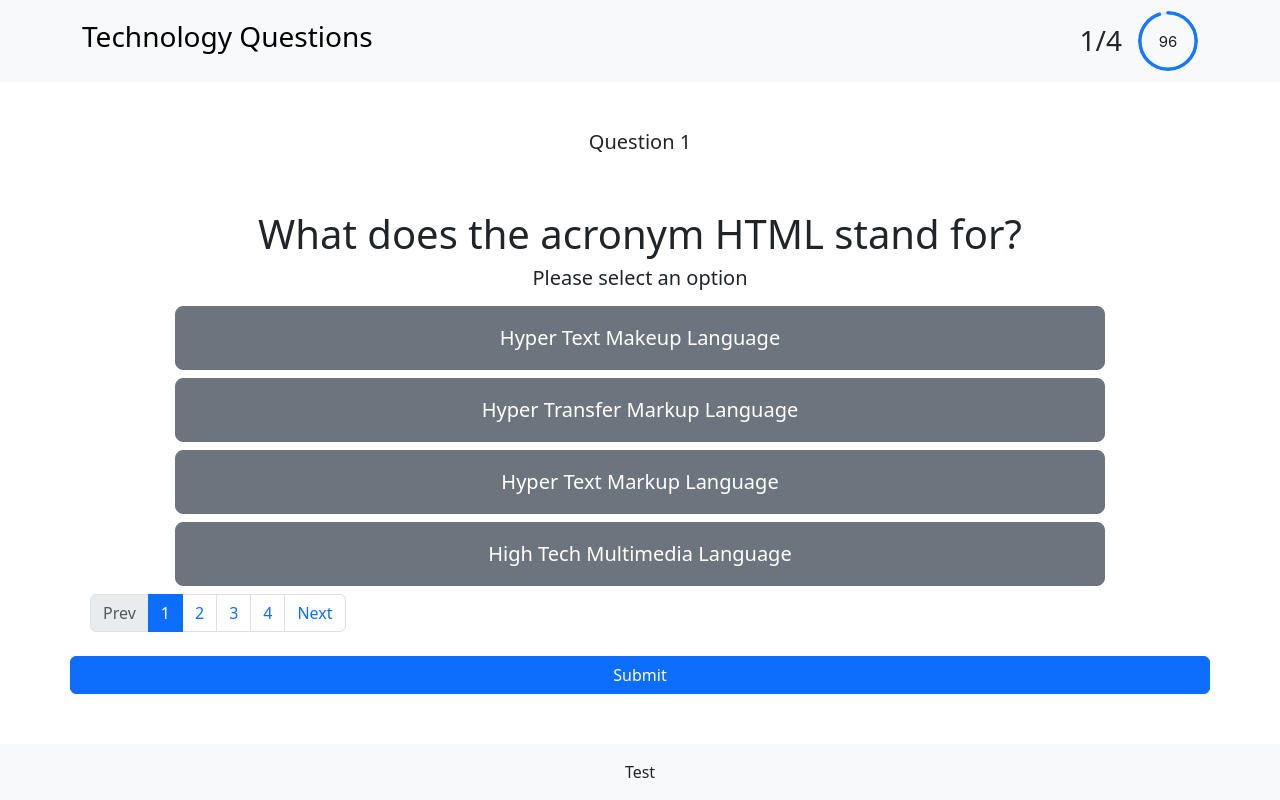
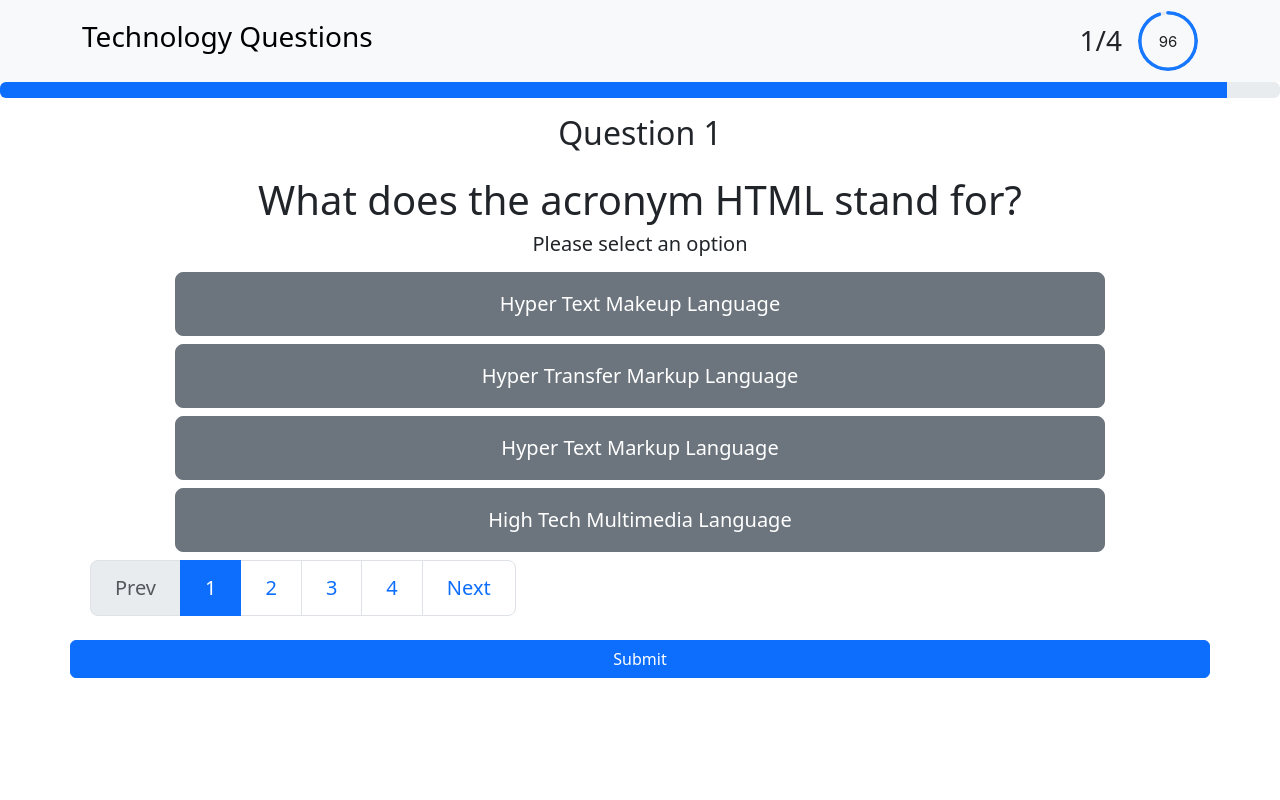
Before and after one commit to Ghosty1667/TechnologyQuiz, a React (Vite) app: page / in a window 1280 px wide. Built offline with nearby package versions, Linux system fonts and the light colour scheme.

Commit message:
Cleaned up use and created release version 1

```diff
--- a/src/compoments/NavBar.tsx
+++ b/src/compoments/NavBar.tsx
@@ -7,6 +7,7 @@ interface NavbarInfo {
   currentTime? : number;
 }
 
+const totalTime : number = 120;
 
 export const NavBar : React.FC<NavbarInfo> = ({currentQuestion, totalQuestion,currentTime}) => {
   return (
@@ -17,11 +18,18 @@ export const NavBar : React.FC<NavbarInfo> = ({currentQuestion, totalQuestion,cu
             <h3> Technology Questions</h3>
           </a>
           <div className="d-flex align-items-center" role="">
-          {totalQuestion ? <h3 className="m-3">{currentQuestion+1}/{totalQuestion}</h3> : ""}
-          {currentTime ? <Progress size={"small"} type="circle" percent={(currentTime/120 * 100)}  format={(currentTime) => `${currentTime?.toFixed()}`}/>: ""}
+          {totalQuestion  ? <h3 className="m-3">{currentQuestion!+1}/{totalQuestion}</h3> : ""}
+          {currentTime ? <Progress size={"small"} type="circle" percent={(currentTime/totalTime * 100)}  format={(currentTime) => `${currentTime?.toFixed()}`}/>: ""}
+
+
           </div>
+
         </div>
+
       </nav>
+      {currentTime ? <div className="progress">
+                <div className="progress-bar" role="progressbar" style={{ width: `${currentTime/totalTime * 100}%` }} aria-valuenow={(currentTime/totalTime * 100)} aria-valuemin={0} aria-valuemax={100}></div>
+            </div> : ""}
     </div>
   );
 }
--- a/src/compoments/ProgressBar.tsx
+++ b/src/compoments/ProgressBar.tsx
@@ -1,8 +1,9 @@
 import { useState } from "react";
 import response from "../types/response";
 
+
 export const ProgressBar : React.FC<response> = ({questions,response}) => {
-    const [progress, setProgress] = useState<number>(getScore());
+    const [progress] = useState<number>(getScore());
 
     const getColor = () => {
         if (progress < 40) {
@@ -15,6 +16,8 @@ export const ProgressBar : React.FC<response> = ({questions,response}) => {
         }
     }
 
+
+
     function getScore(){
         let score = 0;
         questions?.map((questions, index : number ) => {
@@ -22,15 +25,15 @@ export const ProgressBar : React.FC<response> = ({questions,response}) => {
             score++;
             console.log(questions.answer[response[index]] +" " + questions.answer[questions.correct])
            }})
-        score = score / questions.length * 100
 
         return score
     }
 
     return (
         <div className="container">
+            <h2>Score: {progress} / {questions.length}</h2>
             <div className="progress">
-                <div className="progress-bar" role="progressbar" style={{ width: `${progress}%`, backgroundColor: getColor() }} aria-valuenow={progress} aria-valuemin={0} aria-valuemax={100}></div>
+                <div className="progress-bar" role="progressbar" style={{ width: `${progress / questions.length * 100}%`, backgroundColor: getColor() }} aria-valuenow={progress} aria-valuemin={0} aria-valuemax={100}></div>
             </div>
         </div>
     )
--- a/src/compoments/QuestionNavigation.tsx
+++ b/src/compoments/QuestionNavigation.tsx
@@ -26,20 +26,19 @@ const QuestionNavigation: React.FC<Pagination> = ({ totalQuestion, currentQuesti
 
     const handlePrevClick = () => {
 
-        if (currentQuestion > 0) {
-            onQuestionChange(activePage - 1)
-            setActivePage(activePage - 1)
+        if (activePage > 0) {
+            setActivePage(currentQuestion - 1)
+            onQuestionChange(currentQuestion - 1)
+
         }
 
     }
 
     const handleNextClick = () => {
 
-        if (currentQuestion < totalNumber.length) {
-
-            onQuestionChange(activePage + 1)
-            setActivePage(activePage + 1)
-
+        if (activePage <= totalNumber.length) {
+            setActivePage(currentQuestion + 1)
+            onQuestionChange(currentQuestion + 1)
         }
 
     }
@@ -50,13 +49,13 @@ const QuestionNavigation: React.FC<Pagination> = ({ totalQuestion, currentQuesti
     return (
         <div className="grid gap-0 row-gap-3 allign-items-right">
             <nav>
-                <ul className="pagination p-2 g-col-6">
-                    <li className='page-item'> <button className={`page-link pagination ${activePage === 0 ? "disabled" : ""}`} onClick={() => handlePrevClick}>Prev</button></li>
+                <ul className="pagination p-2 g-col-6 pagination-lg">
+                    <li className='page-item'> <button className={`page-link ${activePage === 0 ? "disabled" : ""}`} onClick={() => handlePrevClick()}>Prev</button></li>
                     {totalNumber.map(number => (
                         <li className={`page-item ${activePage === number ? "active" : ""}`} key={number} onClick={() => handlePageClick(number)}>
                             <a className="page-link" href="#" >{number + 1}</a>
                         </li>))}
-                    <li className='page-item'> <button className={`page-link pagination ${(activePage > totalNumber.length -2) === true  ? "disabled" : ""}`} onClick={() => handleNextClick}>Next</button></li>
+                    <li className='page-item'> <button className={`page-link ${(activePage > totalNumber.length -2) === true  ? "disabled" : ""}`} onClick={() => handleNextClick()}>Next</button></li>
                 </ul>
 
             </nav>
--- a/src/compoments/ResultTable.tsx
+++ b/src/compoments/ResultTable.tsx
@@ -25,7 +25,7 @@ export const ResultTable: React.FC<response> = ({ questions, response }) => {
                                 <th scope="row">{index + 1}</th>
                                 <td>{questions.question}</td>
                                 <td>{questions.answer[questions.correct]}</td>
-                                <td>{response[index]}</td>
+                                <td>{questions.answer[response[index]]! ? questions.answer[response[index]] : <p>N/A</p>}</td>
                                 <td>{questions.answer[response[index]] === questions.answer[questions.correct] ?
 
                                         <input className="form-check-input" type="checkbox" value="True" disabled checked></input>
--- a/src/compoments/api/api.tsx
+++ b/src/compoments/api/api.tsx
@@ -1,5 +1,3 @@
-
-
 export function getJSON<T>(url: string): Promise<T> {
   return fetch(url)
     .then(response => {
--- a/src/main.tsx
+++ b/src/main.tsx
@@ -4,8 +4,6 @@ import App from './pages/App.tsx'
 import Results from './pages/Results.tsx'
 import {
   BrowserRouter,
-  createBrowserRouter,
-  RouterProvider,
   Routes,
   Route
 } from "react-router-dom";
--- a/src/pages/App.tsx
+++ b/src/pages/App.tsx
@@ -63,16 +63,11 @@ function App() {
       <NavBar totalQuestion={totalQuestion} currentQuestion={currentQuestion} currentTime={secondsLeft}/>
       <div className="container overflow-hidden text-center">
         <div className="row">
-          <h5 className="p-5">Question {currentQuestion + 1}</h5>
+          <h2 className="p-3">Question {currentQuestion + 1}</h2>
           {loading && questions! ? <DisplayQuestions data={questions[currentQuestion]} prevAnswer={userAnswers[currentQuestion]!} onAnswerClick={handleAnswerChange} /> : null}
           <QuestionNavigation
             totalQuestion={totalQuestion} currentQuestion={currentQuestion} onQuestionChange={handleQuestionChange} />
           <button className="btn btn-primary" onClick={toResults}>Submit</button>
-          <footer className="bg-light text-center text-lg-start fixed-bottom">
-            <div className="text-center p-3" >
-              <a>Test</a>
-            </div>
-          </footer>
         </div >
       </div>
     </div>
--- a/src/pages/Results.tsx
+++ b/src/pages/Results.tsx
@@ -3,13 +3,15 @@ import { NavBar } from "../compoments/NavBar";
 import { ProgressBar } from "../compoments/ProgressBar";
 import { ResultTable } from "../compoments/ResultTable";
 
+
 function Results() {
     const location = useLocation();
-    console.log(location.state)
+
+
     return (
         <>
-            <div className="App">
-                <NavBar />
+            <NavBar />
+                <div className="container">
                 <ResultTable questions={location.state.questions} response={location.state.response}/>
                 <ProgressBar questions={location.state.questions} response={location.state.response}/>
             </div>
@@ -17,4 +19,6 @@ function Results() {
     )
 }
 
+
+
 export default Results
--- a/src/types/response.tsx
+++ b/src/types/response.tsx
@@ -4,4 +4,5 @@ import { Question } from "./questions";
 export default interface TableData {
     questions: Question[];
     response: Dictionary<number>;
+
 }
```
Also changed, not shown: src/compoments/Footer.tsx (added, +9 -0 lines).
